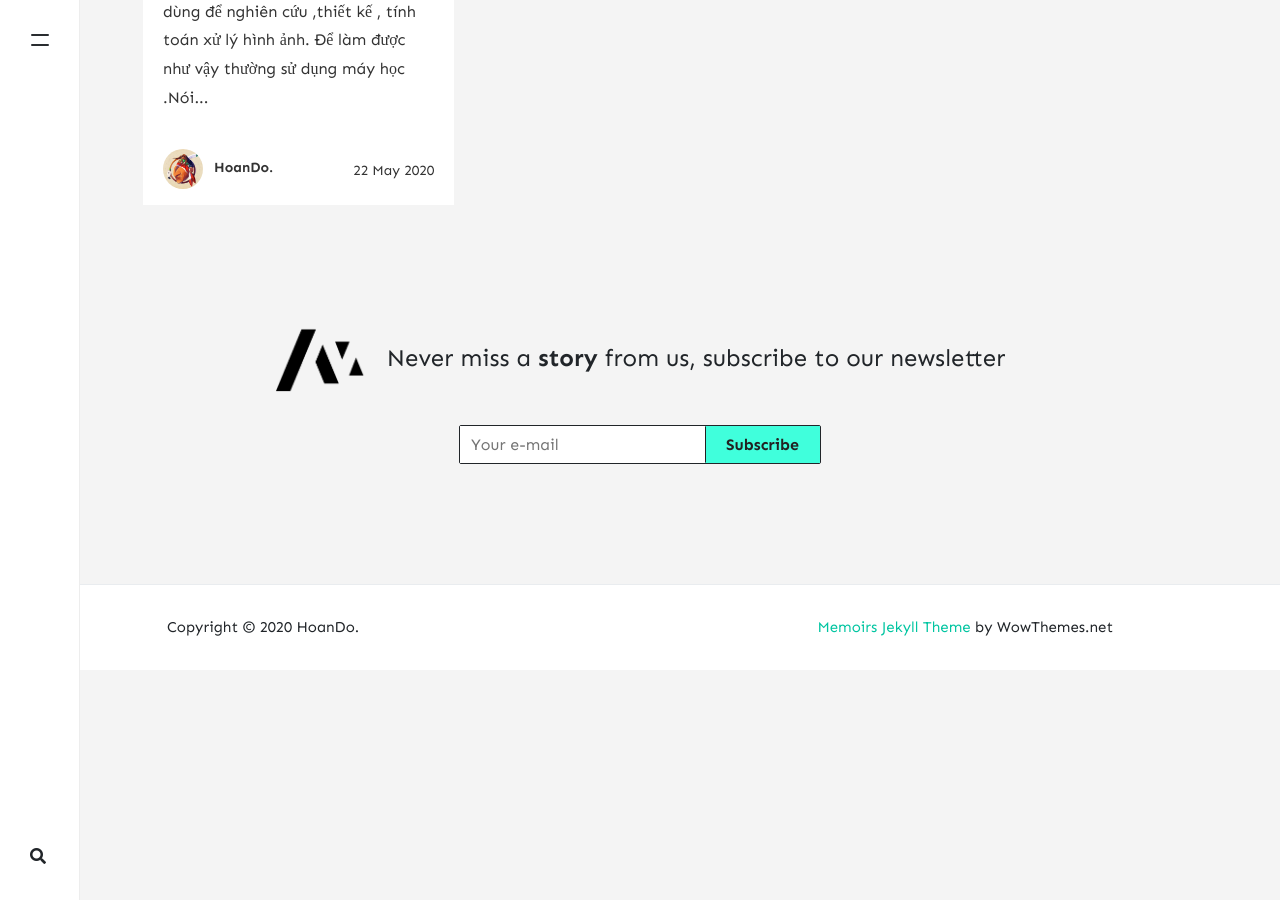
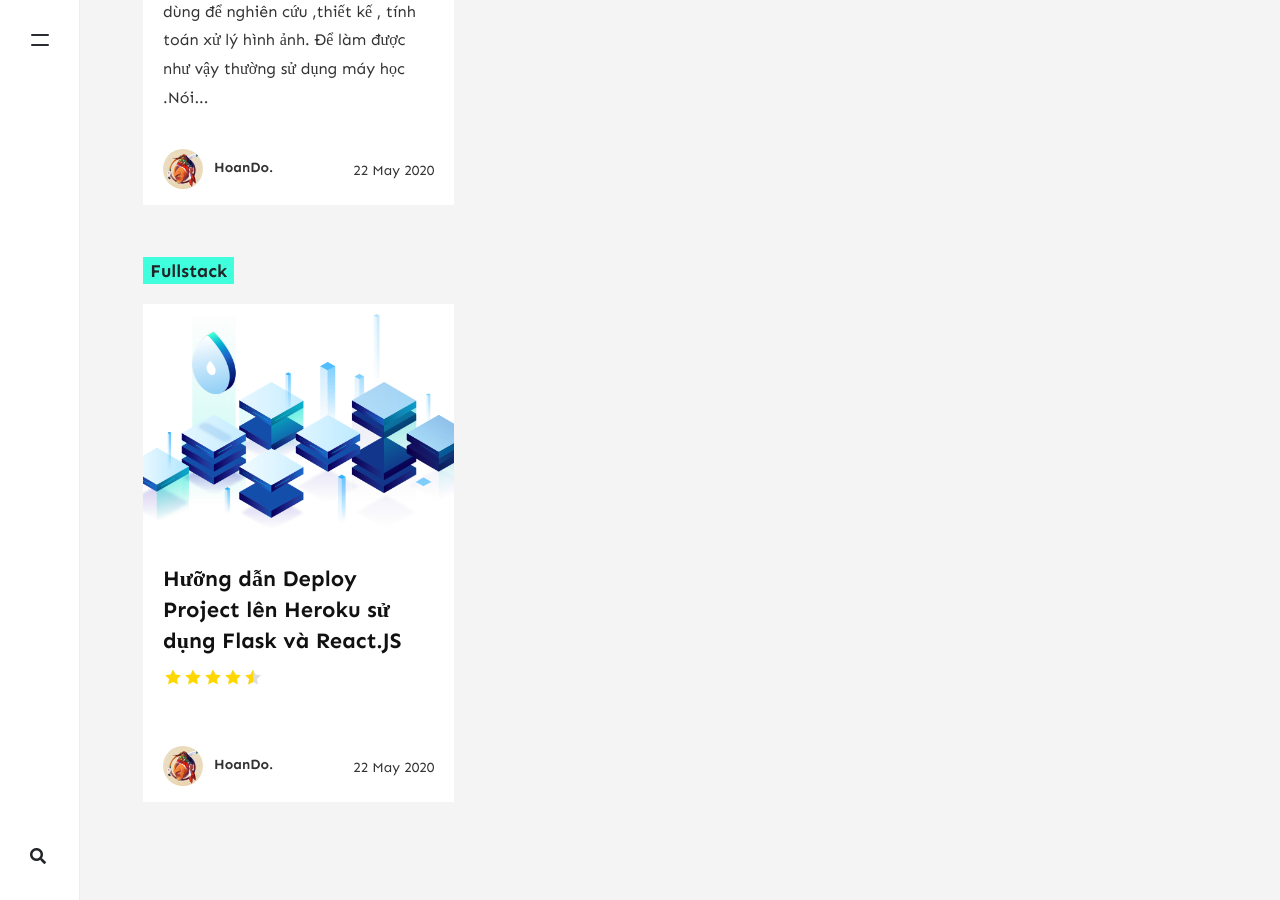
Before and after one commit to dungcomo/blog, a Jekyll site: the page built from _pages/tags.md, in a window 1280 px wide and 900 px high, scrolled down 2273 px. Built offline with Jekyll 4.4.1, drawn with Linux system fonts in a browser that asks for light colours; nearby versions of some CDN libraries; comment, search, counter and statistics services are not loaded; before the commit the page ends 2943 px from its top, so only the background shows below that.

Commit message:
create how to deploy

```diff
--- a/_layouts/default.html
+++ b/_layouts/default.html
@@ -52,7 +52,6 @@ ga('send', 'pageview');
         <h3>Navigation</h3>
         <li><a href="{{ site.baseurl }}/">Home</a></li>
         <li><a href="{{ site.baseurl }}/about">About me</a></li>
-        <li><a target="_blank" href="https://bootstrapstarter.com/bootstrap-templates/jekyll-theme-memoirs/">Get Memoirs</a></li>
         <li><a href="{{ site.baseurl }}/contact">Contact</a></li>
     </ul>
 </nav>
--- /dev/null
+++ b/_posts/2020-05-22-huong-dan-deploy-project-su-dung-flask-reactjs.md
@@ -0,0 +1,9 @@
+---
+layout: post
+title:  "Hưỡng dẫn Deploy Project lên Heroku sử dụng Flask và React.JS"
+author: hoando
+categories: [ Fullstack ]
+tags: [ Fullstack ]
+image: assets/images/1_fWwTV1czR-JzdVpG7Sv6MQ.png
+rating: 4.5
+---
```
Also changed, not shown: assets/images/1_fWwTV1czR-JzdVpG7Sv6MQ.png (added).
